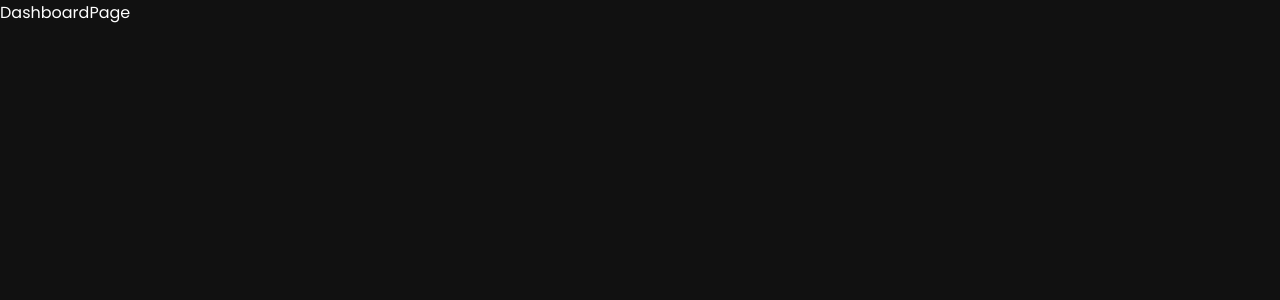
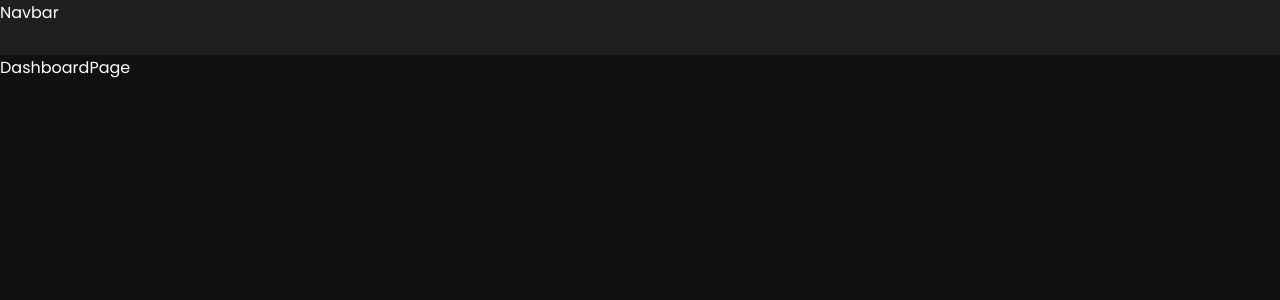
Before and after one commit to Enaikele-Kelvin-Omoh/LIC, a React (Vite) app: page / in a window 1280 px wide. Shown: the top 300 px of the page. Built offline with nearby package versions, Linux system fonts and the light colour scheme; a web font is replaced by a local one.

Commit message:
Keep Changes

```diff
--- a/src/App.css
+++ b/src/App.css
@@ -81,3 +81,8 @@ input {
 input:focus {
   outline: 0;
 }
+
+.custom-page {
+  width: 100vw;
+  height: calc(100svh - 55px);
+}
--- a/src/App.jsx
+++ b/src/App.jsx
@@ -18,6 +18,7 @@ import {
 import { useEffect } from "react";
 import Loader from "./components/Loader/Loader";
 import { hideLoader, showLoader } from "./utils/loader";
+import Navbar from "./components/Navbar/Navbar";
 
 function App() {
   useEffect(() => {}, []);
@@ -26,6 +27,7 @@ function App() {
     <div className="App">
       <BrowserRouter>
         <AuthProvider>
+          <Navbar />
           <Routes>
             <Route
               path={pageLinks.unresolvedPage.dynamicUrl}
--- /dev/null
+++ b/src/components/Navbar/Navbar.css
@@ -0,0 +1,5 @@
+.Navbar {
+  width: 100vw;
+  height: 55px;
+  background-color: var(--header-background-color);
+}
--- /dev/null
+++ b/src/components/Navbar/Navbar.jsx
@@ -0,0 +1,8 @@
+import React from "react";
+import "./Navbar.css";
+
+const Navbar = () => {
+  return <div className="Navbar">Navbar</div>;
+};
+
+export default Navbar;
--- a/src/pages/LecturePage/LecturePage.css
+++ b/src/pages/LecturePage/LecturePage.css
@@ -1,2 +1,3 @@
 .LecturePage {
+  padding: 20px 32px;
 }
--- a/src/pages/LecturePage/LecturePage.jsx
+++ b/src/pages/LecturePage/LecturePage.jsx
@@ -2,7 +2,14 @@ import React from "react";
 import "./LecturePage.css";
 
 const LecturePage = () => {
-  return <div className="LecturePage">LecturePage</div>;
+  return (
+    <div className="LecturePage">
+      <div className="location-box">
+        <p className="course-code">CSC201</p>
+        <i className="fa-light fa-chevron-right"></i>
+      </div>
+    </div>
+  );
 };
 
 export default LecturePage;
--- a/src/site/pageLinks.js
+++ b/src/site/pageLinks.js
@@ -5,7 +5,7 @@ export const pageLinks = {
   },
   lecturePage: {
     baseUrl: "/lecture",
-    dynamicUrl: "/lecture/lectureId",
+    dynamicUrl: "/lecture/:lectureId",
   },
   dashboardPage: {
     baseUrl: "/dashboard",
@@ -13,7 +13,7 @@ export const pageLinks = {
   },
   notepadPage: {
     baseUrl: "/notepad",
-    dynamicUrl: "/notepad/notepadId",
+    dynamicUrl: "/notepad/:notepadId",
   },
   unresolvedPage: {
     baseUrl: "*",
```
